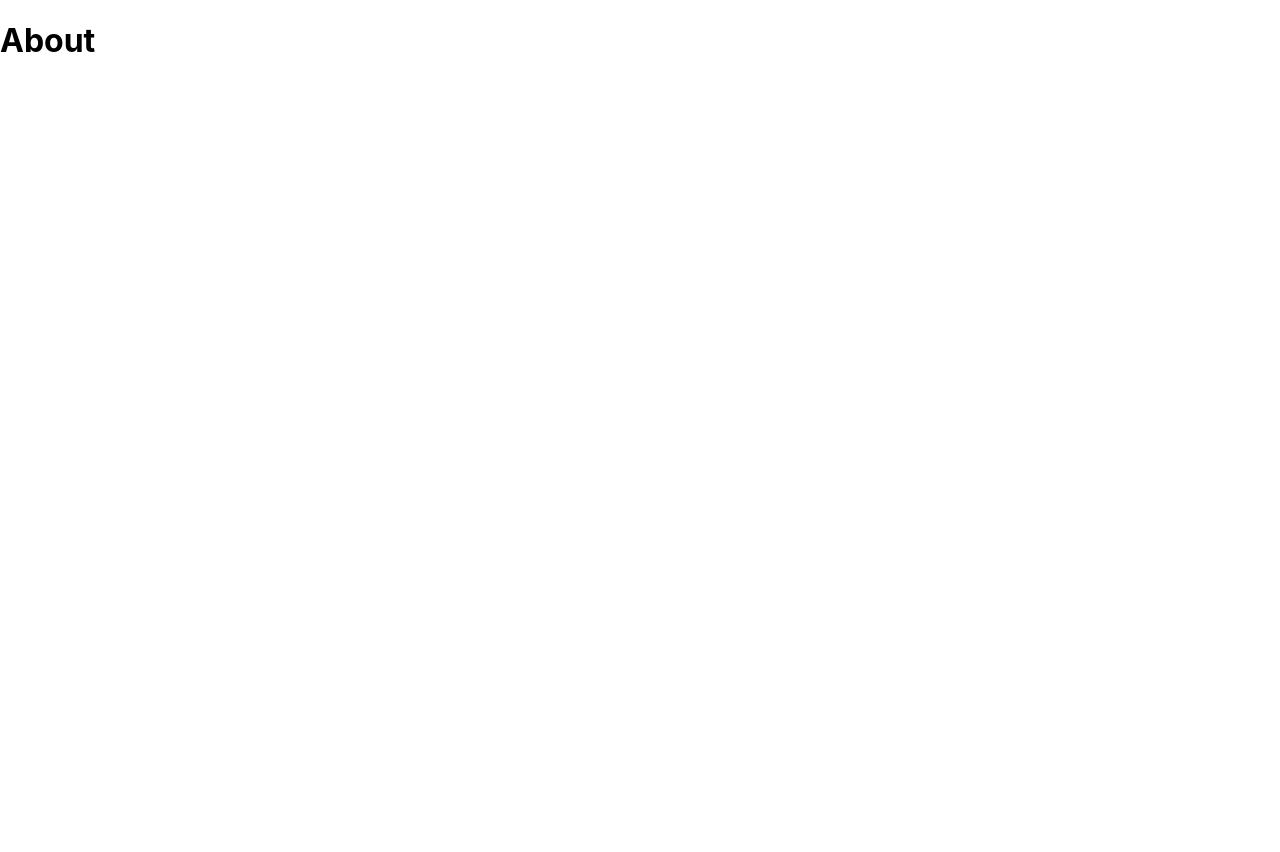
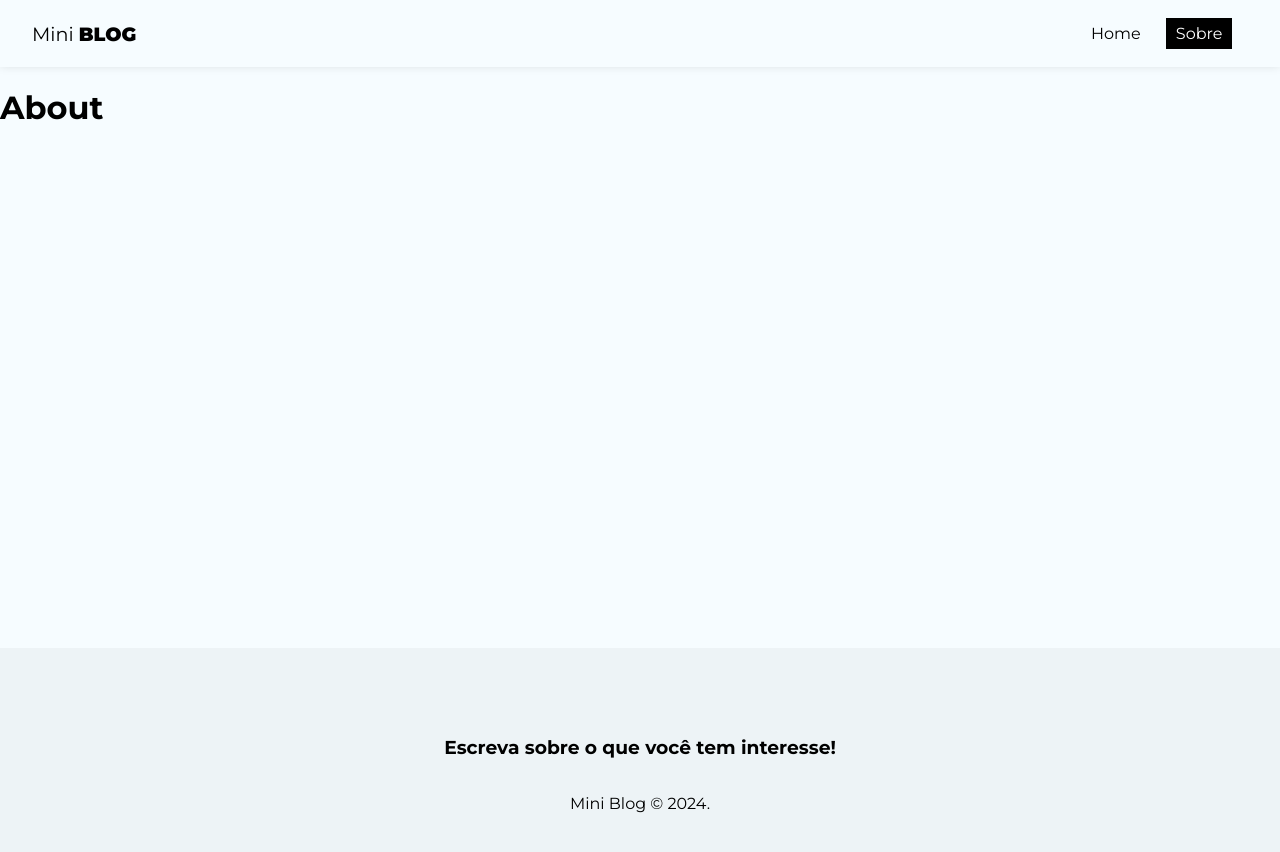
Before and after one commit to GabrielaSinastre/Mini-Blog-React, a React (Create React App) app in the folder mini-blog/: page /about in a window 1280 px wide. Shown: the top 852 px of the page. Before the commit the page ends 800 px from the top, so only its background shows below. Built offline with nearby package versions, Linux system fonts and the light colour scheme; the HTML template or start-up script is replaced by a standard one.

Commit message:
feat: footer, navbar and global styles

```diff
--- a/mini-blog/public/index.html
+++ b/mini-blog/public/index.html
@@ -24,7 +24,10 @@
       work correctly both with client-side routing and a non-root public URL.
       Learn how to configure a non-root public URL by running `npm run build`.
     -->
-    <title>React App</title>
+    <title>Mini Blog</title>
+    <link rel="preconnect" href="https://fonts.googleapis.com">
+    <link rel="preconnect" href="https://fonts.gstatic.com" crossorigin>
+    <link href="https://fonts.googleapis.com/css2?family=Montserrat:ital,wght@0,100..900;1,100..900&display=swap" rel="stylesheet">
   </head>
   <body>
     <noscript>You need to enable JavaScript to run this app.</noscript>
--- a/mini-blog/src/App.js
+++ b/mini-blog/src/App.js
@@ -2,16 +2,20 @@
 import './App.css';
 import Home from './pages/Home/Home';
 import About from './pages/About/About';
+import Navbar from './components/Navbar';
+import Footer from './components/Footer';
 
 function App() {
   return (
     <BrowserRouter>
+      <Navbar />
       <div className="container">
         <Routes>
           <Route path='/' element={<Home />} />
           <Route path='/about' element={<About />} />
         </Routes>
       </div>
+      <Footer />
     </BrowserRouter>
   );
 }
--- /dev/null
+++ b/mini-blog/src/components/Footer.jsx
@@ -0,0 +1,13 @@
+import React from 'react'
+import styles from './Footer.module.css'
+
+const Footer = () => {
+  return (
+    <footer className={styles.footer}>
+      <h3>Escreva sobre o que você tem interesse!</h3>
+      <p>Mini Blog &copy; 2024.</p>
+    </footer>
+  )
+}
+
+export default Footer
--- /dev/null
+++ b/mini-blog/src/components/Footer.module.css
@@ -0,0 +1,8 @@
+.footer  {
+  height: 250px;
+  display: flex;
+  flex-direction: column;
+  align-items: center;
+  justify-content: center;
+  background-color: #EDF3F6;
+}
--- /dev/null
+++ b/mini-blog/src/components/Navbar.jsx
@@ -0,0 +1,28 @@
+import React from 'react'
+import { NavLink } from 'react-router-dom'
+
+import styles from './Navbar.module.css'
+
+const Navbar = () => {
+  return (
+    <nav className={styles.navbar}>
+      <NavLink to='/' className={styles.brand}>
+        Mini <span>Blog</span>
+      </NavLink>
+      <ul className={styles.links_list}>
+        <li>
+          <NavLink to='/' className={({ isActive }) => (isActive ? styles.active : '')}>
+            Home
+          </NavLink>
+        </li>
+        <li>
+          <NavLink to='/about' className={({ isActive }) => (isActive ? styles.active : '')}>
+            Sobre
+          </NavLink>
+        </li>
+      </ul>
+    </nav>
+  )
+}
+
+export default Navbar
--- /dev/null
+++ b/mini-blog/src/components/Navbar.module.css
@@ -0,0 +1,34 @@
+.navbar {
+  display: flex;
+  box-shadow: rgba(0,0,0, .15) 0px -2px 10px 0px;
+  justify-content: space-between;
+  align-items: center;
+  padding: .5em 2em;
+}
+
+.brand {
+  font-size: 1.2em;
+}
+
+.brand span {
+  font-weight: 900;
+  text-transform: uppercase;
+}
+
+.links_list {
+  display: flex;
+  list-style: none;
+}
+
+.links_list li {
+  margin-right: 1em;
+}
+
+.links_list li a {
+  padding: .4em .6em;
+}
+
+.active {
+  background-color: #000;
+  color: #FFF;
+}
--- a/mini-blog/src/index.css
+++ b/mini-blog/src/index.css
@@ -1,13 +1,33 @@
 body {
+  background-color: #F6FCFF;
   margin: 0;
-  font-family: -apple-system, BlinkMacSystemFont, 'Segoe UI', 'Roboto', 'Oxygen',
-    'Ubuntu', 'Cantarell', 'Fira Sans', 'Droid Sans', 'Helvetica Neue',
-    sans-serif;
-  -webkit-font-smoothing: antialiased;
-  -moz-osx-font-smoothing: grayscale;
+  padding: 0;
+  font-family: 'Montserrat', sans-serif;
 }
 
-code {
-  font-family: source-code-pro, Menlo, Monaco, Consolas, 'Courier New',
-    monospace;
+input::placeholder,
+textarea::placeholder {
+  font-family: 'Montserrat', sans-serif;
 }
+
+input:focus,
+textarea:focus {
+  outline: none;
+}
+
+a,
+nav button {
+  text-decoration: none;
+  background-color: transparent;
+  border: none;
+  color: #000;
+  transition: .4s;
+  font-size: 1em;
+  cursor: pointer;
+  font-family: 'Montserrat', sans-serif;
+}
+
+a:hover,
+nav button:hover {
+  color: #BBB;
+}
```
